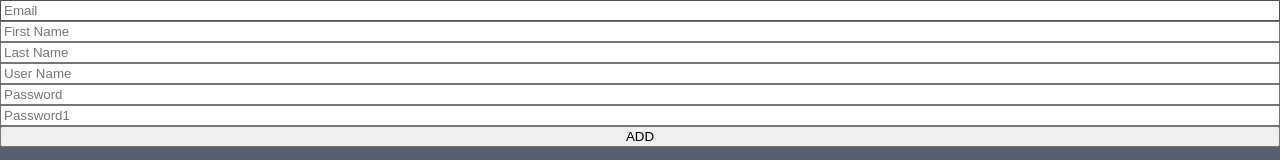
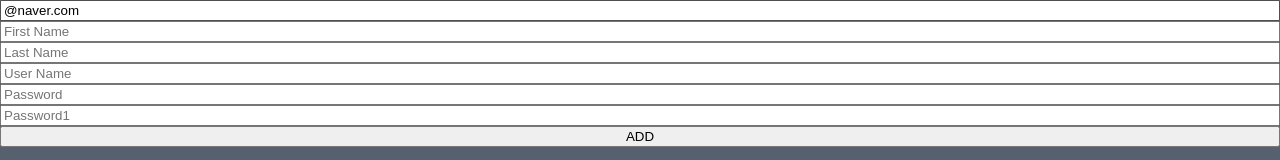
Before and after one commit to jjeongsu/react-masterclass, a React (Create React App) app: page / in a window 1280 px wide. Shown: the top 160 px of the page. Built offline with nearby package versions, Linux system fonts and the light colour scheme.

Commit message:
Edit Form Errors

```diff
--- a/src/Todo.tsx
+++ b/src/Todo.tsx
@@ -10,7 +10,11 @@ interface IForm {
   password1: string;
 }; //form의 데이터에 관한 인터페이스
 function TodoList(){
-  const {register, watch, handleSubmit, formState:{errors}} = useForm<IForm>();
+  const {register, watch, handleSubmit, formState:{errors}} = useForm<IForm>({
+    defaultValues: {
+      email: "@naver.com",
+    }
+  });
   const onValid =(data:any) => {
     console.log(data);
   }
```
